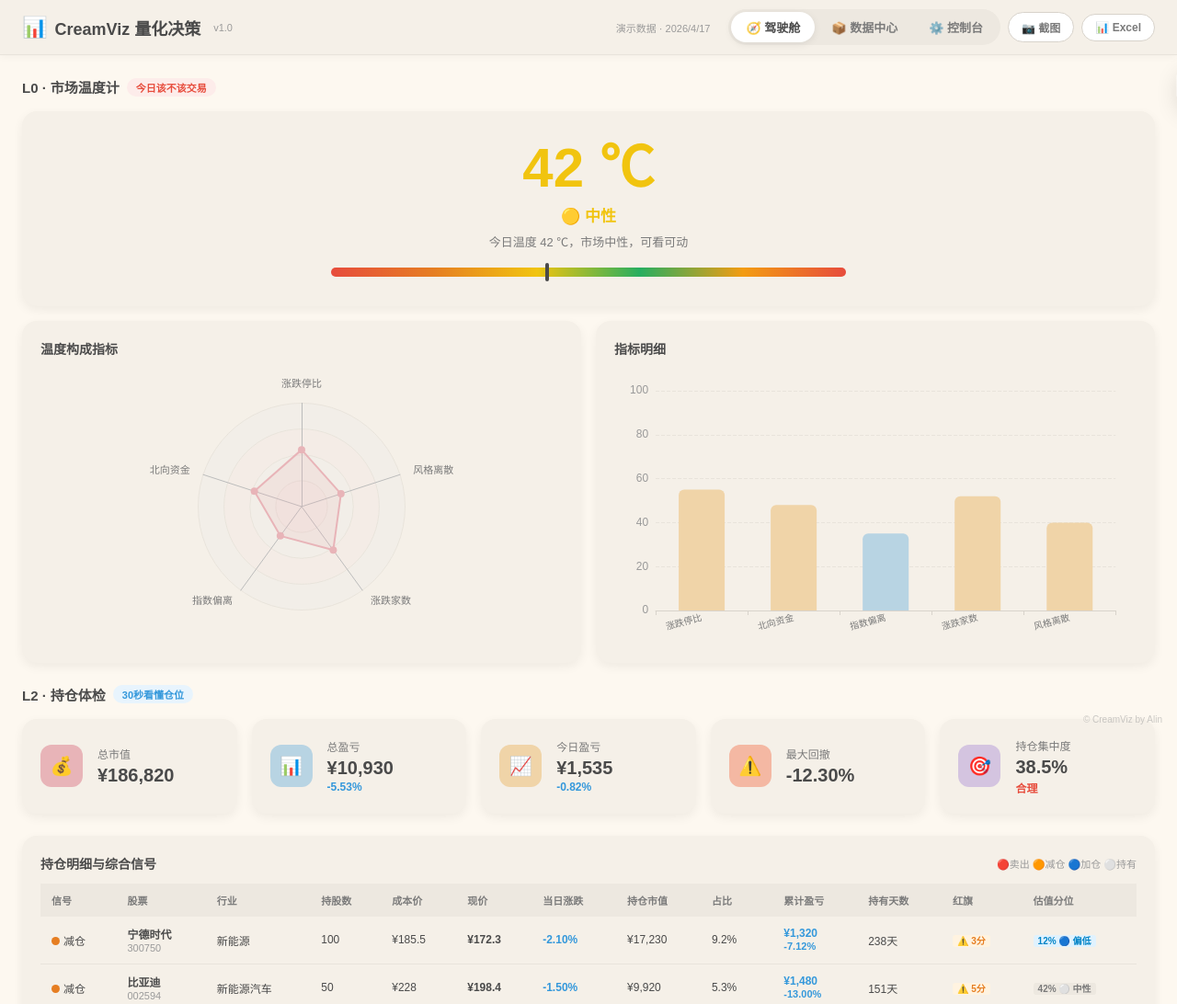
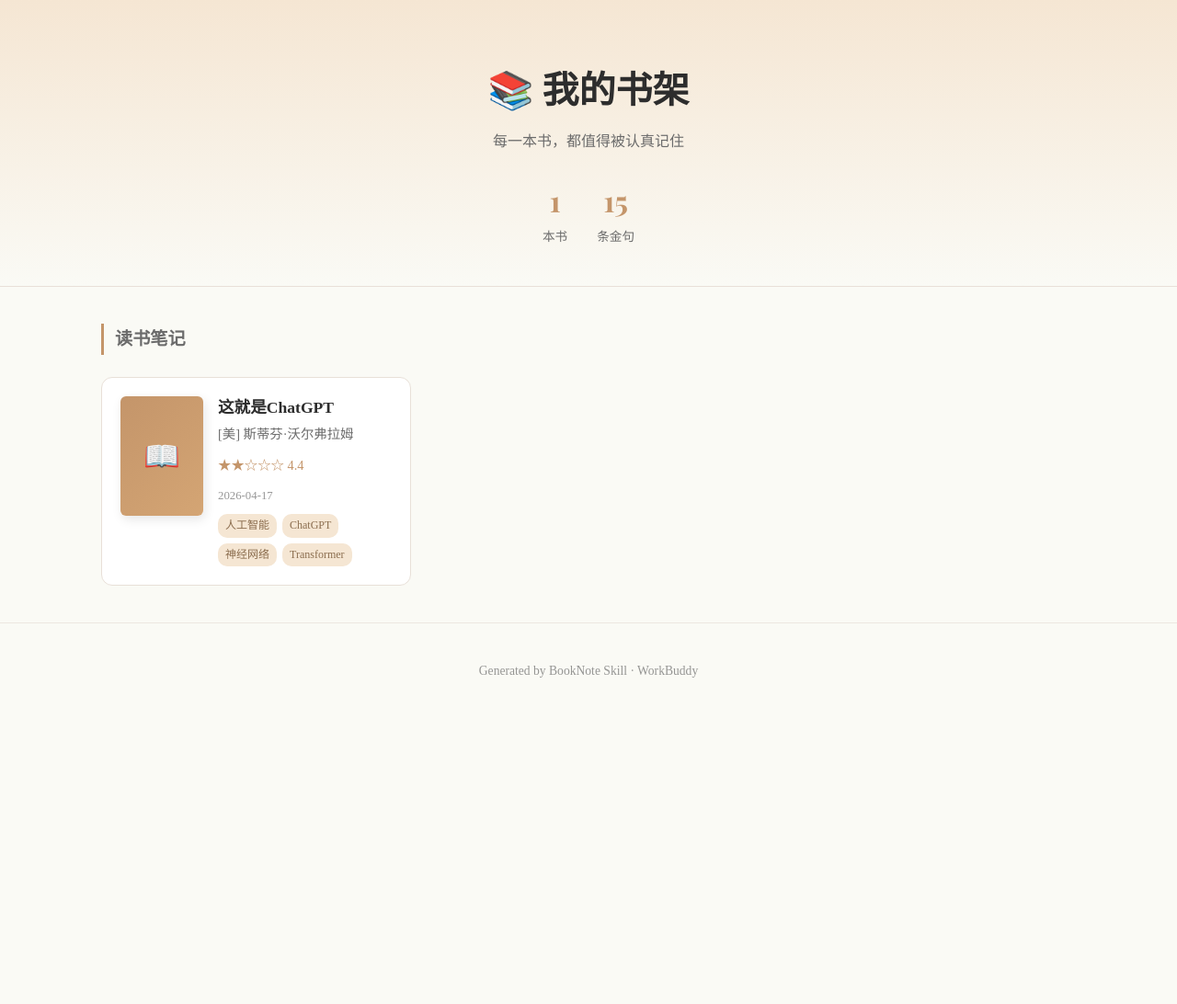
Before and after one commit to lpz336699-maker/quant-dashboard, a plain HTML site: page index.html in a window 1280 px wide. Shown: the top 1092 px of the page at 92% size. After the commit the page ends 800 px from the top, so only its background shows below. Drawn offline with nearby package versions, Linux system fonts and the light colour scheme; a script that the page names is missing.

Commit message:
Deploy index.html

```diff
--- a/index.html
+++ b/index.html
@@ -1,160 +1,320 @@
 <!DOCTYPE html>
 <html lang="zh-CN">
 <head>
-<meta charset="UTF-8">
-<meta name="viewport" content="width=device-width,initial-scale=1.0">
-<title>CreamViz 量化决策系统</title>
-<link rel="stylesheet" href="style.css">
-<script src="https://ajax.googleapis.com/ajax/libs/webfont/1.6.26/webfont.js"></script>
-<script>WebFont.load({google:{families:['Nunito:400,600,700','Noto Sans SC:400,500,700']}});</script>
-<script src="https://cdn.jsdelivr.net/npm/echarts@5.5.0/dist/echarts.min.js"></script>
-<script src="https://cdn.jsdelivr.net/npm/html2canvas@1.4.1/dist/html2canvas.min.js"></script>
-<script src="https://cdn.jsdelivr.net/npm/xlsx@0.20.1/dist/xlsx.full.min.js"></script>
+    <meta charset="UTF-8">
+    <meta name="viewport" content="width=device-width, initial-scale=1.0">
+    <title>📚 我的书架 · BookNote</title>
+    <style>
+        @import url('https://fonts.googleapis.com/css2?family=Playfair+Display:wght@400;600;700&family=Noto+Serif+SC:wght@400;600;700&family=Crimson+Text:ital,wght@0,400;0,600;1,400&display=swap');
+
+        * { margin: 0; padding: 0; box-sizing: border-box; }
+
+        :root {
+            --bg: #FAFAF5;
+            --card-bg: #FFFFFF;
+            --text-primary: #2D2D2D;
+            --text-secondary: #6B6B6B;
+            --accent: #C4956A;
+            --accent-light: #F5E6D3;
+            --border: #E8E0D8;
+            --tag-bg: #F5E6D3;
+            --tag-text: #8B6D4E;
+        }
+
+        body {
+            font-family: "Noto Serif SC", "Source Han Serif SC", "思源宋体", serif;
+            background-color: var(--bg);
+            color: var(--text-primary);
+            line-height: 1.8;
+            min-height: 100vh;
+        }
+
+        /* Header */
+        .header {
+            text-align: center;
+            padding: 60px 20px 40px;
+            border-bottom: 1px solid var(--border);
+            background: linear-gradient(180deg, var(--accent-light) 0%, var(--bg) 100%);
+        }
+
+        .header h1 {
+            font-family: "Playfair Display", "Georgia", serif;
+            font-size: 2.5rem;
+            font-weight: 700;
+            color: var(--text-primary);
+            margin-bottom: 8px;
+        }
+
+        .header p {
+            color: var(--text-secondary);
+            font-size: 1rem;
+        }
+
+        .stats {
+            margin-top: 20px;
+            display: flex;
+            justify-content: center;
+            gap: 32px;
+        }
+
+        .stat-item {
+            text-align: center;
+        }
+
+        .stat-num {
+            font-family: "Playfair Display", serif;
+            font-size: 2rem;
+            font-weight: 700;
+            color: var(--accent);
+        }
+
+        .stat-label {
+            font-size: 0.85rem;
+            color: var(--text-secondary);
+        }
+
+        /* Book Grid */
+        .container {
+            max-width: 1100px;
+            margin: 0 auto;
+            padding: 40px 20px;
+        }
+
+        .section-title {
+            font-size: 1.2rem;
+            color: var(--text-secondary);
+            margin-bottom: 24px;
+            padding-left: 12px;
+            border-left: 3px solid var(--accent);
+        }
+
+        .book-grid {
+            display: grid;
+            grid-template-columns: repeat(auto-fill, minmax(300px, 1fr));
+            gap: 24px;
+        }
+
+        .book-card {
+            background: var(--card-bg);
+            border-radius: 12px;
+            overflow: hidden;
+            border: 1px solid var(--border);
+            transition: transform 0.2s, box-shadow 0.2s;
+            text-decoration: none;
+            color: inherit;
+            display: block;
+        }
+
+        .book-card:hover {
+            transform: translateY(-4px);
+            box-shadow: 0 8px 24px rgba(0,0,0,0.08);
+        }
+
+        .book-card-inner {
+            display: flex;
+            padding: 20px;
+            gap: 16px;
+        }
+
+        .book-cover {
+            width: 90px;
+            min-width: 90px;
+            height: 130px;
+            border-radius: 6px;
+            object-fit: cover;
+            box-shadow: 2px 4px 12px rgba(0,0,0,0.1);
+            background: var(--accent-light);
+        }
+
+        .book-cover-placeholder {
+            width: 90px;
+            min-width: 90px;
+            height: 130px;
+            border-radius: 6px;
+            background: linear-gradient(135deg, var(--accent) 0%, #D4A574 100%);
+            display: flex;
+            align-items: center;
+            justify-content: center;
+            color: white;
+            font-size: 2rem;
+            box-shadow: 2px 4px 12px rgba(0,0,0,0.1);
+        }
+
+        .book-info {
+            flex: 1;
+            display: flex;
+            flex-direction: column;
+            justify-content: center;
+        }
+
+        .book-title {
+            font-size: 1.1rem;
+            font-weight: 600;
+            margin-bottom: 4px;
+            line-height: 1.4;
+        }
+
+        .book-author {
+            font-size: 0.9rem;
+            color: var(--text-secondary);
+            margin-bottom: 8px;
+        }
+
+        .book-rating {
+            color: var(--accent);
+            font-size: 0.9rem;
+            margin-bottom: 8px;
+        }
+
+        .book-date {
+            font-size: 0.8rem;
+            color: var(--text-secondary);
+            opacity: 0.7;
+        }
+
+        .book-tags {
+            display: flex;
+            flex-wrap: wrap;
+            gap: 6px;
+            margin-top: 8px;
+        }
+
+        .book-tag {
+            font-size: 0.75rem;
+            padding: 2px 8px;
+            background: var(--tag-bg);
+            color: var(--tag-text);
+            border-radius: 10px;
+        }
+
+        /* Empty State */
+        .empty-state {
+            text-align: center;
+            padding: 80px 20px;
+            color: var(--text-secondary);
+        }
+
+        .empty-state .icon {
+            font-size: 4rem;
+            margin-bottom: 16px;
+            opacity: 0.5;
+        }
+
+        .empty-state p {
+            font-size: 1.1rem;
+        }
+
+        .empty-state .hint {
+            font-size: 0.9rem;
+            margin-top: 8px;
+            opacity: 0.7;
+        }
+
+        /* Footer */
+        .footer {
+            text-align: center;
+            padding: 40px 20px;
+            color: var(--text-secondary);
+            font-size: 0.85rem;
+            opacity: 0.7;
+            border-top: 1px solid var(--border);
+        }
+
+        /* Responsive */
+        @media (max-width: 768px) {
+            .header h1 { font-size: 1.8rem; }
+            .book-grid { grid-template-columns: 1fr; }
+            .stats { gap: 20px; }
+            .stat-num { font-size: 1.5rem; }
+        }
+
+        @media print {
+            .header { background: none; border-bottom: 2px solid #000; }
+            .book-card { break-inside: avoid; border: 1px solid #ccc; }
+            .footer { display: none; }
+        }
+    </style>
 </head>
 <body>
-<nav class="nav-bar">
-  <div class="nav-brand"><span class="brand-icon">📊</span><span class="brand-text">CreamViz 量化决策</span><span class="brand-sub">v1.0</span></div>
-  <div class="nav-actions">
-    <span class="update-time" id="updateTime">加载中...</span>
-    <div class="nav-tabs">
-      <button class="nav-tab active" onclick="switchView('dashboard')">🧭 驾驶舱</button>
-      <button class="nav-tab" onclick="switchView('datacenter')">📦 数据中心</button>
-      <button class="nav-tab" onclick="switchView('console')">⚙️ 控制台</button>
+
+    <header class="header">
+        <h1>📚 我的书架</h1>
+        <p>每一本书，都值得被认真记住</p>
+        <div class="stats">
+            <div class="stat-item">
+                <div class="stat-num" id="bookCount">0</div>
+                <div class="stat-label">本书</div>
+            </div>
+            <div class="stat-item">
+                <div class="stat-num" id="quoteCount">0</div>
+                <div class="stat-label">条金句</div>
+            </div>
+        </div>
+    </header>
+
+    <div class="container">
+        <h2 class="section-title">读书笔记</h2>
+        <div class="book-grid" id="bookGrid">
+            <!-- Books will be dynamically added here -->
+        </div>
+
+        <div class="empty-state" id="emptyState" style="display:none;">
+            <div class="icon">📖</div>
+            <p>书架还是空的</p>
+            <p class="hint">在 WorkBuddy 中告诉我一本书的名字，我来帮你生成笔记</p>
+        </div>
     </div>
-    <button class="btn-export" onclick="exportPNG()">📷 截图</button>
-    <button class="btn-export" onclick="exportExcel()">📊 Excel</button>
-  </div>
-</nav>
 
-<!-- Dashboard -->
-<div class="view active" id="view-dashboard">
-  <div class="dash-section">
-    <div class="section-title">L0 · 市场温度计 <span class="badge badge-l0">今日该不该交易</span></div>
-    <div class="temp-gauge-wrap">
-      <div class="temp-value" id="tempValue">--</div>
-      <div class="temp-level" id="tempLevel">加载中...</div>
-      <div class="temp-advice" id="tempAdvice">正在获取市场数据</div>
-      <div class="temp-bar"><div class="temp-needle" id="tempNeedle" style="left:50%"></div></div>
-    </div>
-    <div class="chart-grid">
-      <div class="chart-card"><div class="chart-header"><span class="chart-title">温度构成指标</span></div><div class="chart-body" id="tempCompChart"></div></div>
-      <div class="chart-card"><div class="chart-header"><span class="chart-title">指标明细</span></div><div class="chart-body" id="indicatorDetailChart"></div></div>
-    </div>
-  </div>
+    <footer class="footer">
+        Generated by BookNote Skill · WorkBuddy
+    </footer>
 
-  <div class="dash-section">
-    <div class="section-title">L2 · 持仓体检 <span class="badge badge-l2">30秒看懂仓位</span></div>
-    <div class="kpi-grid" id="portfolioKPI"></div>
-  </div>
+    <script>
+        // Book data - updated by BookNote Skill when new notes are generated
+        const books = [
+            { title: "这就是ChatGPT", author: "[美] 斯蒂芬·沃尔弗拉姆", rating: 4.4, date: "2026-04-17", file: "《这就是ChatGPT》.html", cover: "", tags: ["人工智能", "ChatGPT", "神经网络", "Transformer"] }
+        ];
 
-  <div class="dash-section">
-    <div class="chart-card full">
-      <div class="chart-header"><span class="chart-title">持仓明细与综合信号</span><span class="chart-subtitle">🔴卖出 🟠减仓 🔵加仓 ⚪持有</span></div>
-      <div class="ptable-wrap"><table class="ptable" id="ptable"><thead><tr>
-        <th>信号</th><th>股票</th><th>行业</th><th>持股数</th><th>成本价</th><th>现价</th><th>当日涨跌</th><th>持仓市值</th><th>占比</th><th>累计盈亏</th><th>持有天数</th><th>红旗</th><th>估值分位</th>
-      </tr></thead><tbody id="pbody"></tbody></table></div>
-    </div>
-  </div>
+        const grid = document.getElementById('bookGrid');
+        const emptyState = document.getElementById('emptyState');
+        const bookCount = document.getElementById('bookCount');
+        const quoteCount = document.getElementById('quoteCount');
 
-  <div class="dash-section">
-    <div class="chart-grid">
-      <div class="chart-card"><div class="chart-header"><span class="chart-title">行业分布</span></div><div class="chart-body" id="sectorChart"></div></div>
-      <div class="chart-card"><div class="chart-header"><span class="chart-title">持仓贡献度</span><span class="chart-subtitle">谁在赚钱谁在亏</span></div><div class="chart-body" id="contribChart"></div></div>
-    </div>
-  </div>
+        bookCount.textContent = books.length;
+        quoteCount.textContent = books.length * 15; // avg quotes per book
 
-  <div class="dash-section">
-    <div class="section-title">L1 · 财务排雷 <span class="badge badge-l1">谁的票要爆雷</span></div>
-    <div class="flag-grid" id="flagGrid"></div>
-  </div>
+        if (books.length === 0) {
+            emptyState.style.display = 'block';
+        } else {
+            books.forEach(book => {
+                const card = document.createElement('a');
+                card.className = 'book-card';
+                card.href = book.file;
 
-  <div class="dash-section">
-    <div class="section-title">L3 · 估值极值 <span class="badge badge-l3">谁便宜了/谁贵了</span></div>
-    <div class="chart-grid">
-      <div class="chart-card"><div class="chart-header"><span class="chart-title">❄️ 估值地板榜 TOP10</span></div><div id="floorList" class="vlist"></div></div>
-      <div class="chart-card"><div class="chart-header"><span class="chart-title">🔥 估值天花板榜 TOP10</span></div><div id="ceilingList" class="vlist"></div></div>
-    </div>
-    <div class="chart-grid" style="margin-top:16px">
-      <div class="chart-card full">
-        <div class="chart-header">
-          <span class="chart-title">自选池估值分位全景</span>
-          <div style="display:flex;gap:4px">
-            <button class="val-tab active" onclick="switchValDim('pe',this)">PE</button>
-            <button class="val-tab" onclick="switchValDim('pb',this)">PB</button>
-            <button class="val-tab" onclick="switchValDim('ps',this)">PS</button>
-            <button class="val-tab" onclick="switchValDim('div',this)">股息率</button>
-          </div>
-        </div>
-        <div class="chart-body tall" id="valScatter"></div>
-      </div>
-    </div>
-  </div>
+                const coverHtml = book.cover
+                    ? `<img class="book-cover" src="${book.cover}" alt="${book.title}" onerror="this.style.display='none';this.nextElementSibling.style.display='flex'"><div class="book-cover-placeholder" style="display:none">📖</div>`
+                    : `<div class="book-cover-placeholder">📖</div>`;
 
-  <div class="dash-section">
-    <div class="section-title">L3-B · 一致预期追踪 <span class="badge badge-l3">分析师说了什么</span></div>
-    <div class="chart-grid">
-      <div class="chart-card"><div class="chart-header"><span class="chart-title">🏆 超预期榜</span><span class="chart-subtitle">实际 > 预期</span></div><div id="beatRank" class="vlist"></div></div>
-      <div class="chart-card"><div class="chart-header"><span class="chart-title">💥 打脸榜</span><span class="chart-subtitle">实际 < 预期</span></div><div id="missRank" class="vlist"></div></div>
-    </div>
-    <div class="chart-grid" style="margin-top:16px">
-      <div class="chart-card full"><div class="chart-header"><span class="chart-title">预期增长率排行</span></div><div class="chart-body" id="expectChart"></div></div>
-    </div>
-  </div>
+                const stars = '★'.repeat(Math.round(book.rating / 2)) + '☆'.repeat(5 - Math.round(book.rating / 2));
+                const tagsHtml = book.tags ? book.tags.map(t => `<span class="book-tag">${t}</span>`).join('') : '';
 
-  <div class="dash-section">
-    <div class="section-title">L3-C · 催化剂日历 <span class="badge badge-l5">未来30天关键事件</span></div>
-    <div class="chart-card full"><div class="chart-header"><span class="chart-title">📅 近30天催化剂</span></div><div id="catalystList" style="max-height:320px;overflow-y:auto;padding:8px 16px"></div></div>
-  </div>
+                card.innerHTML = `
+                    <div class="book-card-inner">
+                        ${coverHtml}
+                        <div class="book-info">
+                            <div class="book-title">${book.title}</div>
+                            <div class="book-author">${book.author}</div>
+                            <div class="book-rating">${stars} ${book.rating}</div>
+                            <div class="book-date">${book.date}</div>
+                            ${tagsHtml ? `<div class="book-tags">${tagsHtml}</div>` : ''}
+                        </div>
+                    </div>
+                `;
 
-  <div class="dash-section">
-    <div class="section-title">L4 · 产业链地图 <span class="badge badge-l4">钱在哪条链</span></div>
-    <div class="chain-grid" id="chainGrid"></div>
-    <div class="chart-grid" style="margin-top:16px">
-      <div class="chart-card full"><div class="chart-header"><span class="chart-title">产业链热度总览</span></div><div class="chart-body" id="chainChart"></div></div>
-    </div>
-    <div class="chart-grid" style="margin-top:16px">
-      <div class="chart-card"><div class="chart-header"><span class="chart-title">产业链 → 阶段 桑基图</span></div><div class="chart-body tall" id="chainSankey"></div></div>
-      <div class="chart-card"><div class="chart-header"><span class="chart-title">利润环节热力图</span><span class="chart-subtitle">毛利率分布</span></div><div class="chart-body" id="profitHeatmap"></div></div>
-    </div>
-  </div>
-</div>
+                grid.appendChild(card);
+            });
+        }
+    </script>
 
-<!-- Data Center -->
-<div class="view" id="view-datacenter">
-  <div class="section-title" style="margin-bottom:24px">📦 数据中心</div>
-  <div class="data-tabs" id="dataTabs"></div>
-  <div class="dtw"><table class="dtable" id="dtable"><thead id="dthead"></thead><tbody id="dtbody"></tbody></table>
-  <button class="btn-add" onclick="addRow()">+ 添加行</button></div>
-</div>
-
-<!-- Console -->
-<div class="view" id="view-console">
-  <div class="section-title" style="margin-bottom:24px">⚙️ 控制台</div>
-  <div class="csec"><div class="ctitle">持仓管理</div><div class="cdesc">编辑持仓和自选股JSON，修改后点更新。</div>
-  <div class="cfield"><label>portfolio.json</label><textarea id="cfgPortfolio" rows="8"></textarea></div>
-  <button class="btn-pri" onclick="saveCfg()">💾 更新配置</button></div>
-
-  <div class="csec"><div class="ctitle">风险偏好预设</div><div class="cdesc">一键切换保守/标准/激进模式。</div>
-  <div style="display:flex;gap:8px;margin-top:8px">
-    <button class="btn-pri" onclick="setRisk('conservative')">🛡️ 保守</button>
-    <button class="btn-pri" style="background:var(--accent-2)" onclick="setRisk('standard')">⚖️ 标准</button>
-    <button class="btn-pri" style="background:var(--accent-5)" onclick="setRisk('aggressive')">🔥 激进</button>
-  </div></div>
-
-  <div class="csec"><div class="ctitle">L5 · 交易复盘镜子</div><div class="cdesc">录入交易记录，看见自己的真实交易模式。</div>
-  <div class="cfield"><label>交易日志 (JSON)</label><textarea id="tradeLog" rows="6" placeholder='[{"date":"2025-06-15","code":"600519","name":"贵州茅台","dir":"buy","price":1680,"shares":10,"tag":"价值低估","hold_days":90}]'></textarea></div>
-  <button class="btn-pri" onclick="analyzeTrades()">🔍 分析</button>
-  <div class="chart-grid" style="margin-top:16px">
-    <div class="chart-card"><div class="chart-header"><span class="chart-title">按动机胜率</span></div><div class="chart-body" id="tagChart"></div></div>
-    <div class="chart-card"><div class="chart-header"><span class="chart-title">持有时长 vs 收益率</span></div><div class="chart-body" id="holdReturnChart"></div></div>
-  </div>
-  <div class="chart-grid" style="margin-top:16px">
-    <div class="chart-card full"><div class="chart-header"><span class="chart-title">🪞 一句话洞察</span></div><div id="insight" style="padding:24px;font-size:14px;line-height:2;color:var(--text-secondary)">暂无数据</div></div>
-  </div></div>
-</div>
-
-<div class="watermark">© CreamViz by Alin</div>
-<div class="toast" id="toast"></div>
-<script src="app.js"></script>
 </body>
 </html>
```
